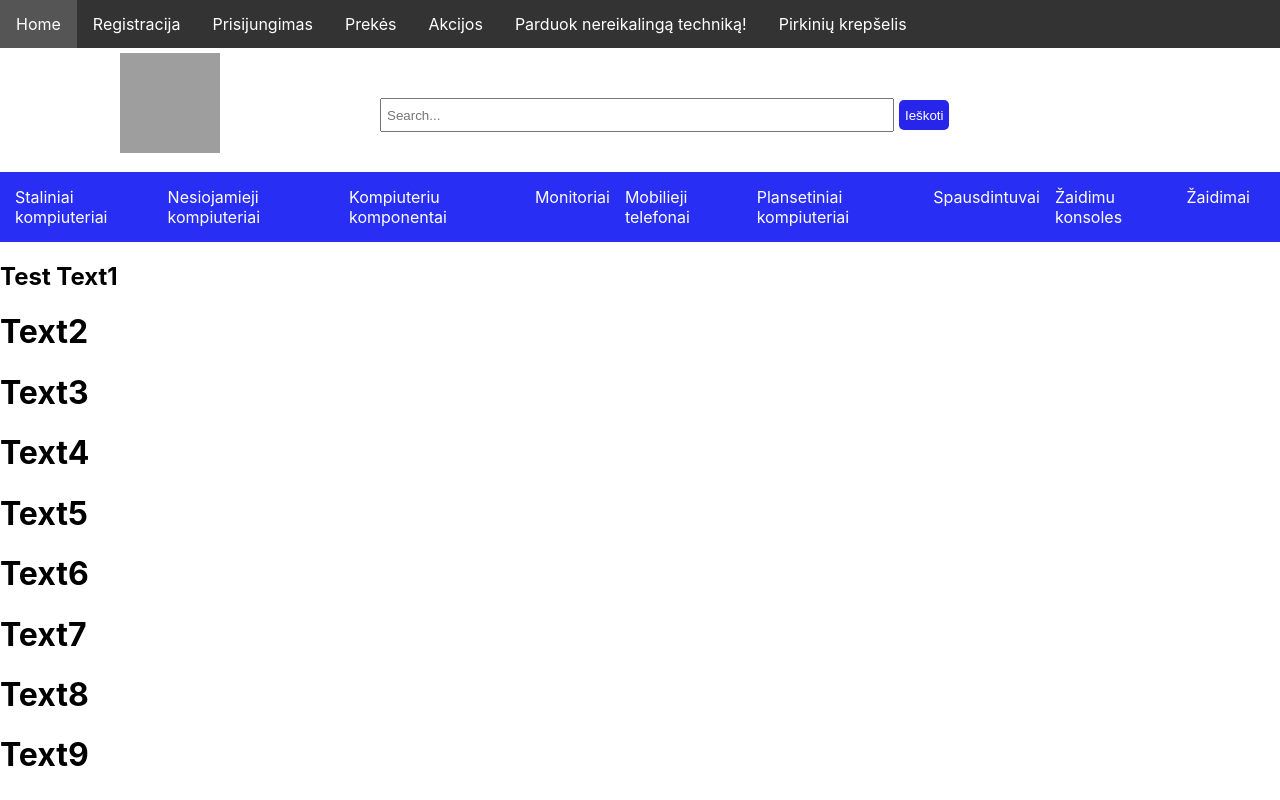
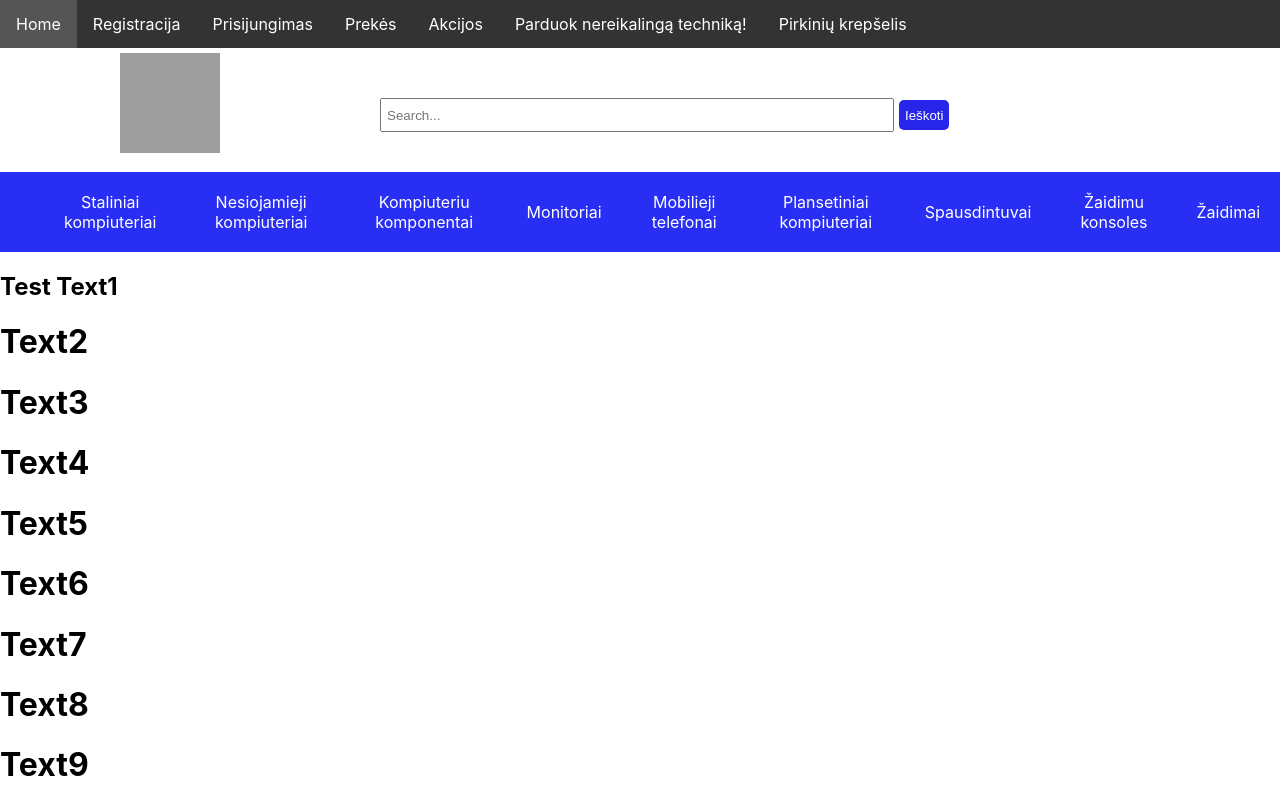
Before and after one commit to eimantass/OnlineShop, a React (Create React App) app in the folder online-shop-react/: page / in a window 1280 px wide. Shown: the top 800 px of the page. Built offline with nearby package versions, Linux system fonts and the light colour scheme; grey boxes are pictures that could not be loaded.

Commit message:
Alligned center category items

```diff
--- a/online-shop-react/src/css/Body.css
+++ b/online-shop-react/src/css/Body.css
@@ -46,28 +46,32 @@
     background-color: rgb(103, 7, 118);
   }
 
-    /* Position the categories links */
+    /* Position the categories links - with background blue */
 
   .categories {
+    background-color: rgb(40, 46, 243);
     margin-top: 40px;
+
 
   }
 
-    /* Position the categories items style - with background blue*/
+    /* Position the categories items style */
 
   .categories ul {
     list-style: none;
-    padding: 15px;
     display: flex;
     justify-content: center;
-    background-color: rgb(40, 46, 243);
+    align-items: center; /* Center vertically */
+    text-align: center;
     transition: background-color 0.3s ease;
+
   }
 
     /* Margins between categories items*/
 
   .categories li {
-    margin-right: 15px;
+    justify-content: center;
+    padding: 20px;
   }
 
     /* Hover on the categories items*/
@@ -82,4 +86,5 @@
   .categories li a {
     text-decoration: none;
     color: white;
+    justify-content: center;
   }
```
